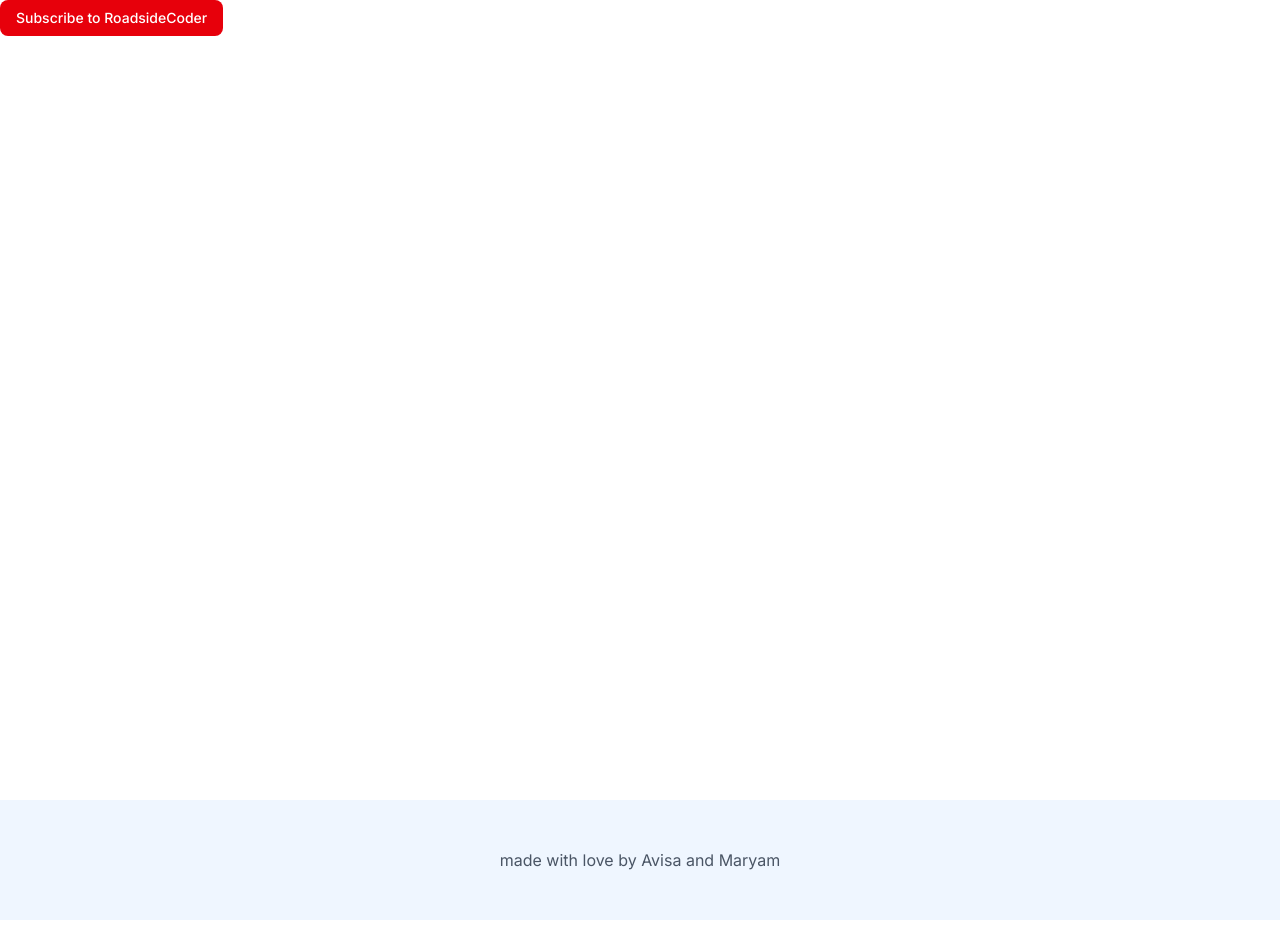
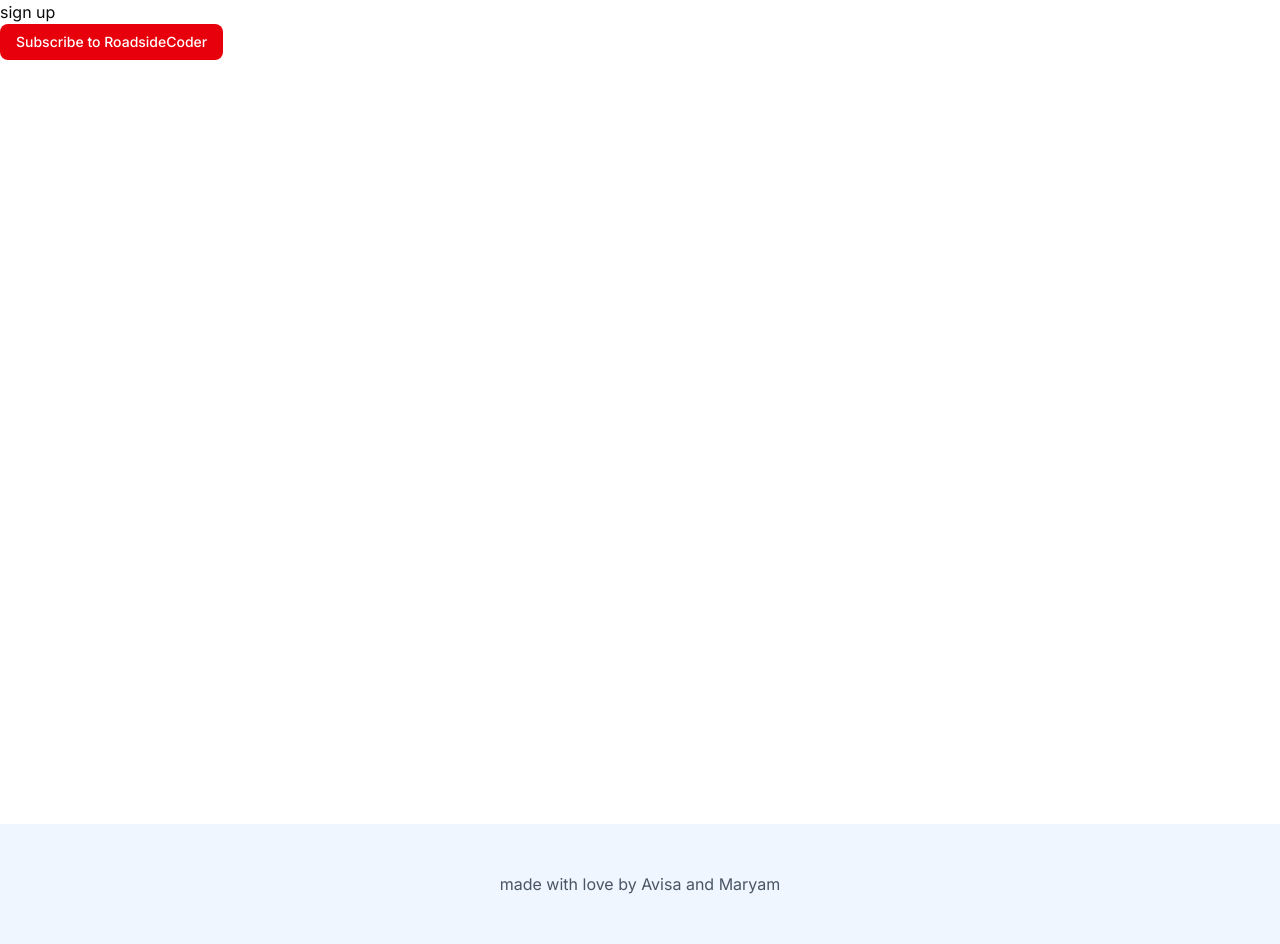
Before and after one commit to Avisaoops/Smart-Financial-Managment-System, a Next.js app: page / in a window 1280 px wide. Before the commit the page ends 920 px from the top, so only its background shows below. Built offline with nearby package versions, Linux system fonts and the light colour scheme.

Commit message:
authentication added from clerck

```diff
--- a/app/layout.tsx
+++ b/app/layout.tsx
@@ -2,6 +2,7 @@ import type { Metadata } from "next";
 import Header from "@/components/header";
 import { Inter } from "next/font/google";
 import "./globals.css";
+import { ClerkProvider } from "@clerk/nextjs";
 
 
 const InterFont = Inter({ subsets: ["latin"] });
@@ -17,12 +18,15 @@ export default function RootLayout({
   children: React.ReactNode;
 }>) {
   return (
-    <html lang="en">
-      <body
-        className={InterFont.className }
+    <ClerkProvider>
+
+
+      <html lang="en">
+        <body
+          className={InterFont.className }
       >
         {/*header*/}
-        <header> </header>
+        <header> sign up</header>
         {/*for accesibility*/}
         <main className="min-h-screen ">
          {children}
@@ -38,5 +42,6 @@ export default function RootLayout({
         </footer>
       </body>
     </html>
+    </ClerkProvider>
   );
 }
--- a/components/header.tsx
+++ b/components/header.tsx
@@ -1,9 +1,22 @@
+import { SignedIn, SignedOut, SignInButton, SignUpButton, UserButton } from '@clerk/nextjs'
+import { Button } from "./ui/button";
 import React from 'react'
 
 const Header = () => {
   return (
-    <div>header</div>
+    <div>
+            <SignedOut>
+              <SignInButton />
+              <SignUpButton>
+                 <Button variant="outline">Login</Button>
+              </SignUpButton>
+            </SignedOut>
+            <SignedIn>
+              <UserButton />
+            </SignedIn>
+
+    </div>
   )
 }
 
-export default Header
+export default Header;
--- a/package.json
+++ b/package.json
@@ -9,6 +9,7 @@
     "lint": "eslint"
   },
   "dependencies": {
+    "@clerk/nextjs": "^6.36.5",
     "@radix-ui/react-checkbox": "^1.3.3",
     "@radix-ui/react-dialog": "^1.1.15",
     "@radix-ui/react-dropdown-menu": "^2.1.16",
```
Also changed, not shown: 2 other files (tests, documents, lock files or other folders).
